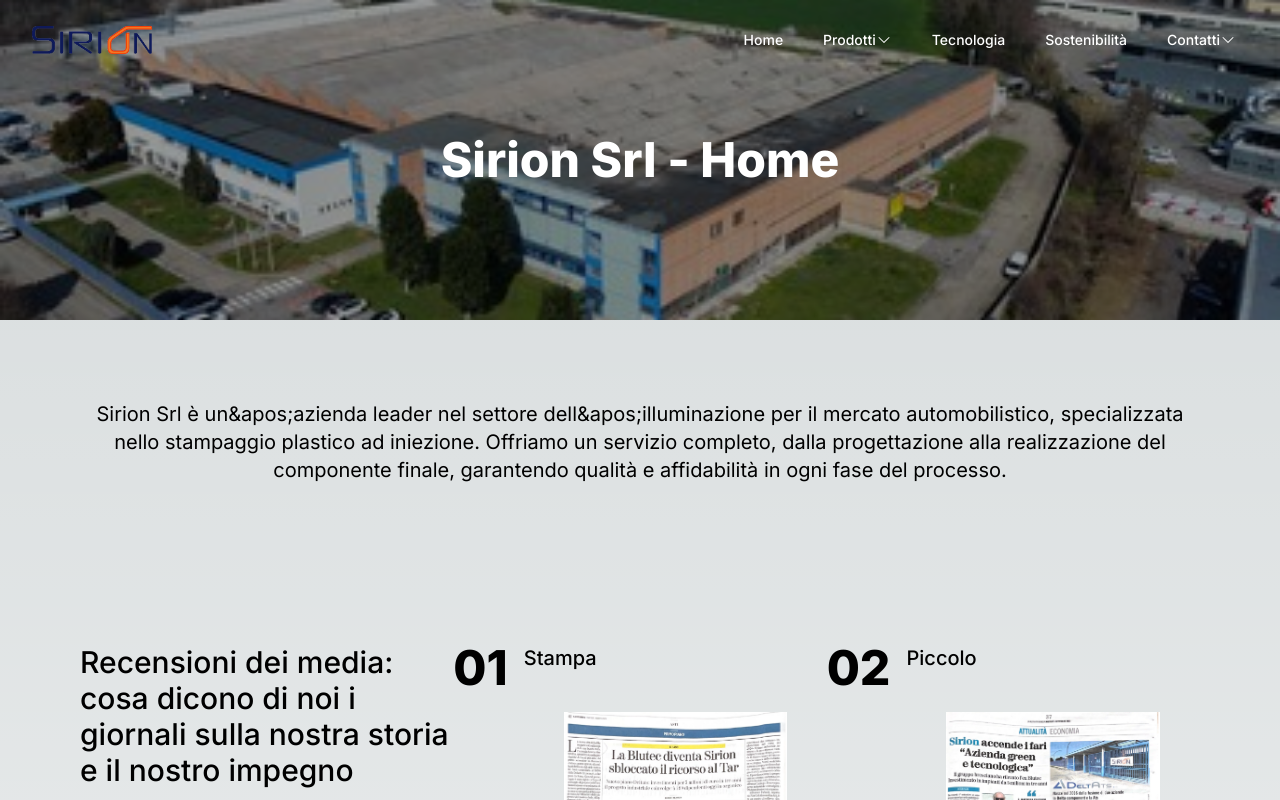
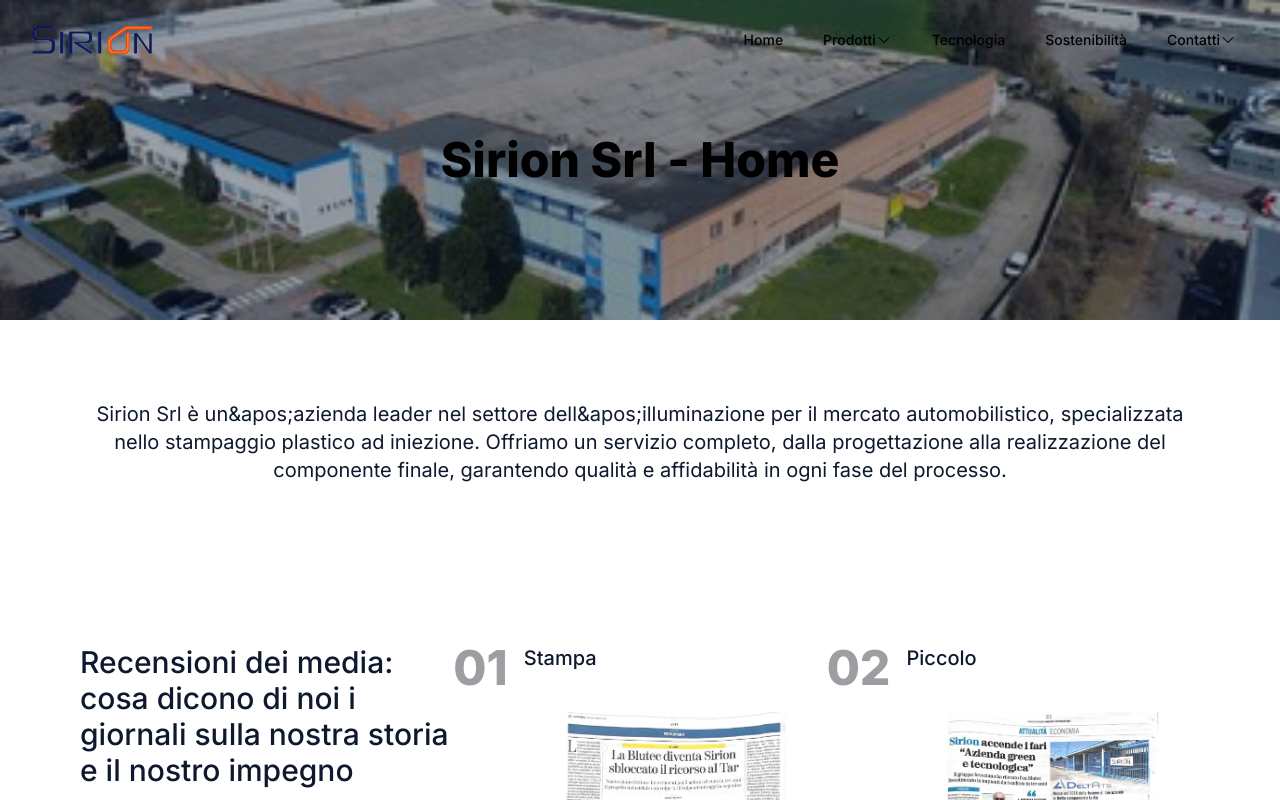
Before and after one commit to LorenzoRegalzi/sirion-website, a Next.js app: page / in a window 1280 px wide. Shown: the top 800 px of the page. Built offline with nearby package versions, Linux system fonts and the light colour scheme.

Commit message:
Add color

```diff
--- a/tailwind.config.ts
+++ b/tailwind.config.ts
@@ -7,6 +7,20 @@
     "./app/**/*.{js,ts,jsx,tsx,mdx}",
   ],
   theme: {
+    colors: {
+      customBlueRgb: 'rgba(0,79,146,0.85)',
+      customLightGrey: '#f8f8f8',
+      customBlack: '#0F192D',
+      customGrey: '#fafafa',
+      customWhite: '#ffffff',
+      customBlue: '#004F92',
+      customHoverButton: '#252525',
+      customDarkGrey: '#F4F4F4',
+      customDarkGrey2: '#F6F7F8',
+      customDarkGrey3:'#f1f1f5',
+      customDarkGrey4:'#fbfbfb',
+      textGrey:'#9c9ea2'
+    },
     extend: {
       backgroundImage: {
         "gradient-radial": "radial-gradient(var(--tw-gradient-stops))",
```
